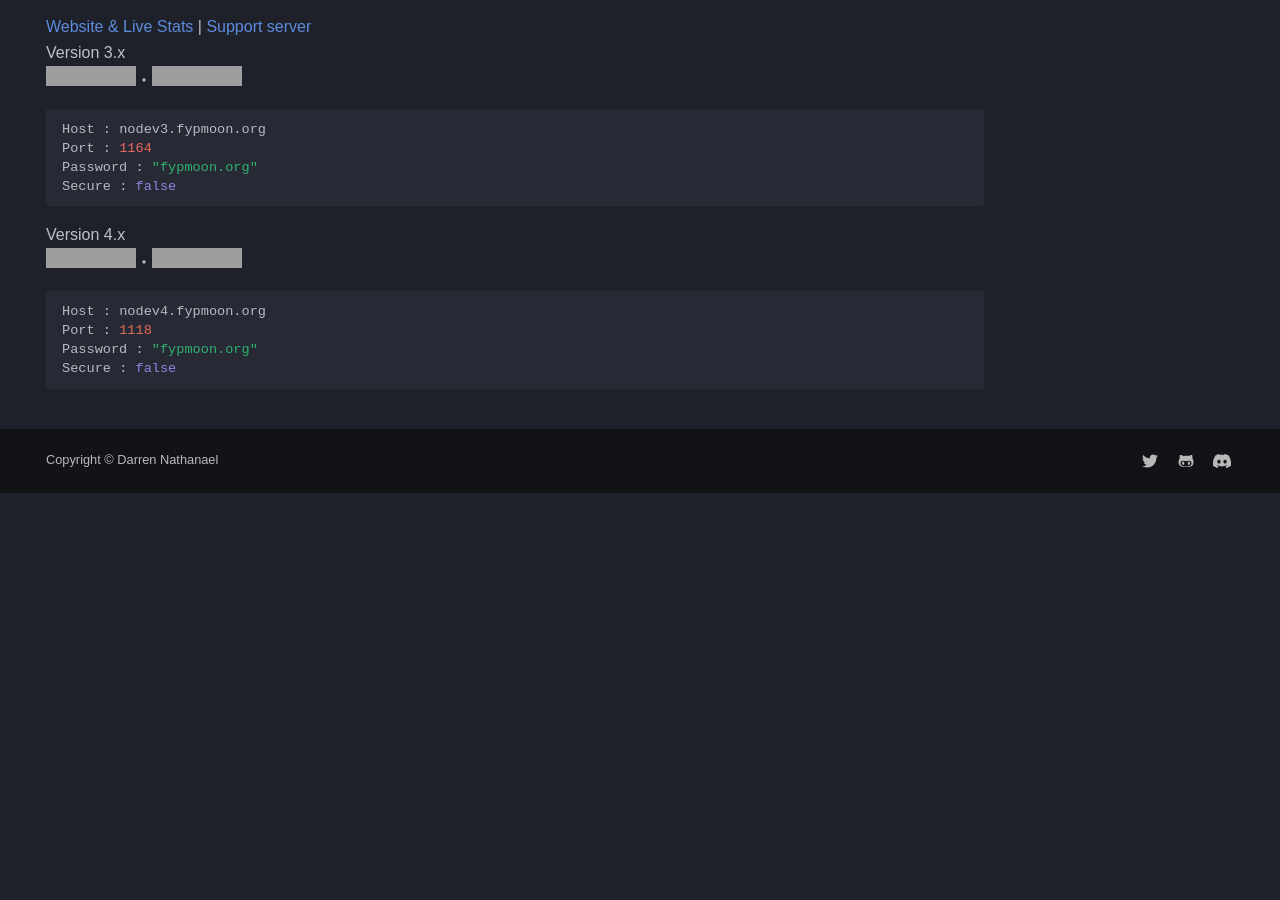
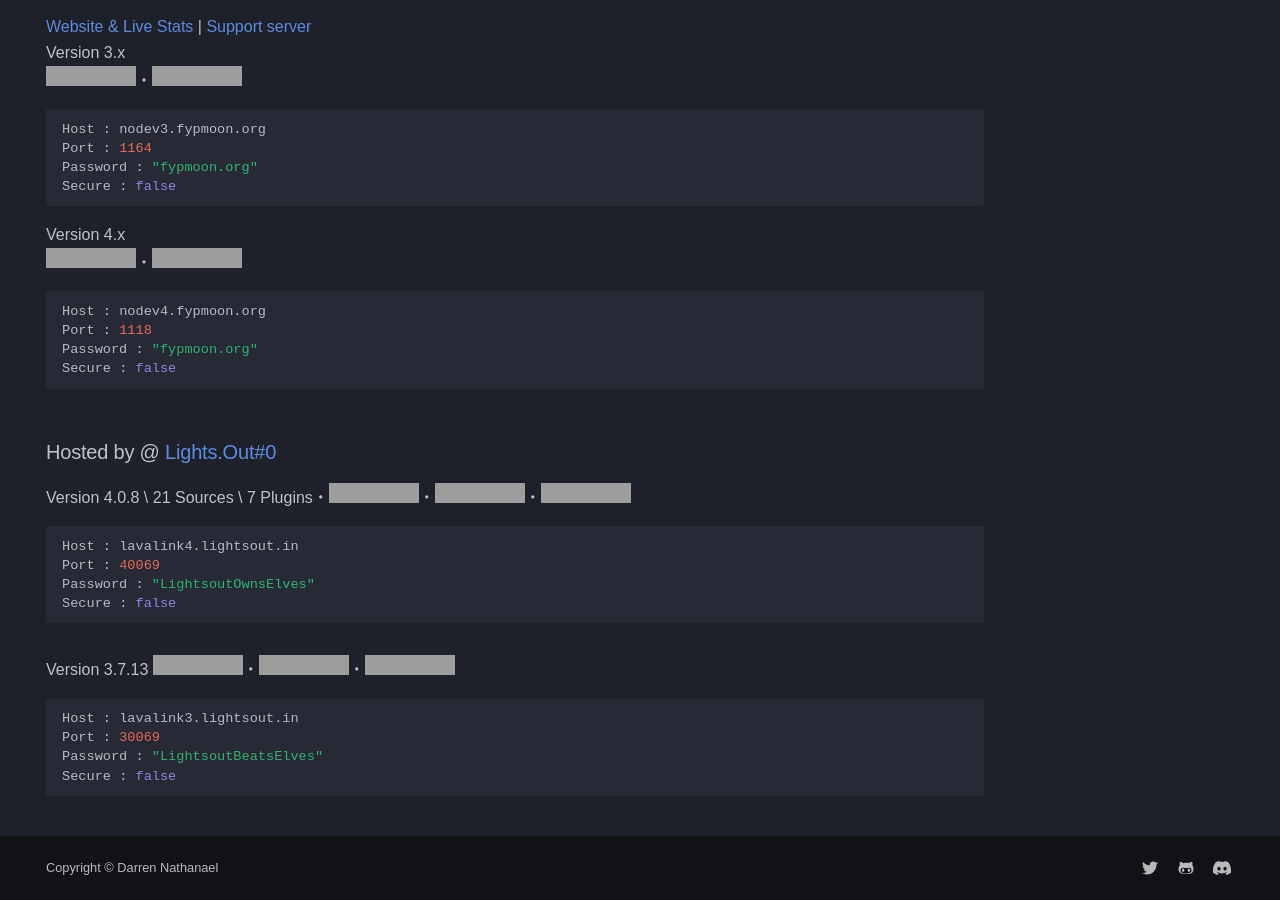
Before and after one commit to DarrenOfficial/lavalink-list, an MkDocs documentation site: the page built from docs/NoSSL/lavalink-without-ssl.md, in a window 1280 px wide and 900 px high, scrolled down 4876 px. Built offline with MkDocs 1.6.1 and Material for MkDocs 9.7.7, drawn with Linux system fonts in a browser that asks for light colours; some web fonts are replaced; comment, search, counter and statistics services are not loaded; a style sheet for code colours, icons or effects is not loaded; before the commit the page ends 5369 px from its top, so only the background shows below that; some of the changed text lies outside the part shown; grey boxes are pictures that could not be loaded.

Commit message:
Update lavalink-without-ssl.md (#594)
* Update lavalink-without-ssl.md

* Update lavalink-without-ssl.md

---------

Co-authored-by: AjieDev <ajiedev@ajieblogs.eu.org>

````diff
--- a/docs/NoSSL/lavalink-without-ssl.md
+++ b/docs/NoSSL/lavalink-without-ssl.md
@@ -39,7 +39,6 @@ Port : 2333
 Password : "jompo"
 Secure : false
 ```
-
 
 ### Hosted by @ [urfavteddybear](https://github.com/urfavteddybear/)
 Version 4.x
@@ -225,3 +224,19 @@ Port : 1118
 Password : "fypmoon.org"
 Secure : false
 ```
+### Hosted by @ [Lights.Out#0](https://discord.gg/AaZasMN3yG)
+Version 4.0.8 \ 21 Sources \ 7 Plugins・![status](https://stats.lightsout.in/api/badge/2/status)・![Ping](https://stats.lightsout.in/api/badge/2/response)・![uptime](https://stats.lightsout.in/api/badge/2/uptime)
+```bash
+Host : lavalink4.lightsout.in
+Port : 40069
+Password : "LightsoutOwnsElves"
+Secure : false
+```
+
+Version 3.7.13 ![status](https://stats.lightsout.in/api/badge/1/status)・![Ping](https://stats.lightsout.in/api/badge/1/response)・![uptime](https://stats.lightsout.in/api/badge/1/uptime)
+```bash
+Host : lavalink3.lightsout.in
+Port : 30069
+Password : "LightsoutBeatsElves"
+Secure : false
+```
````
